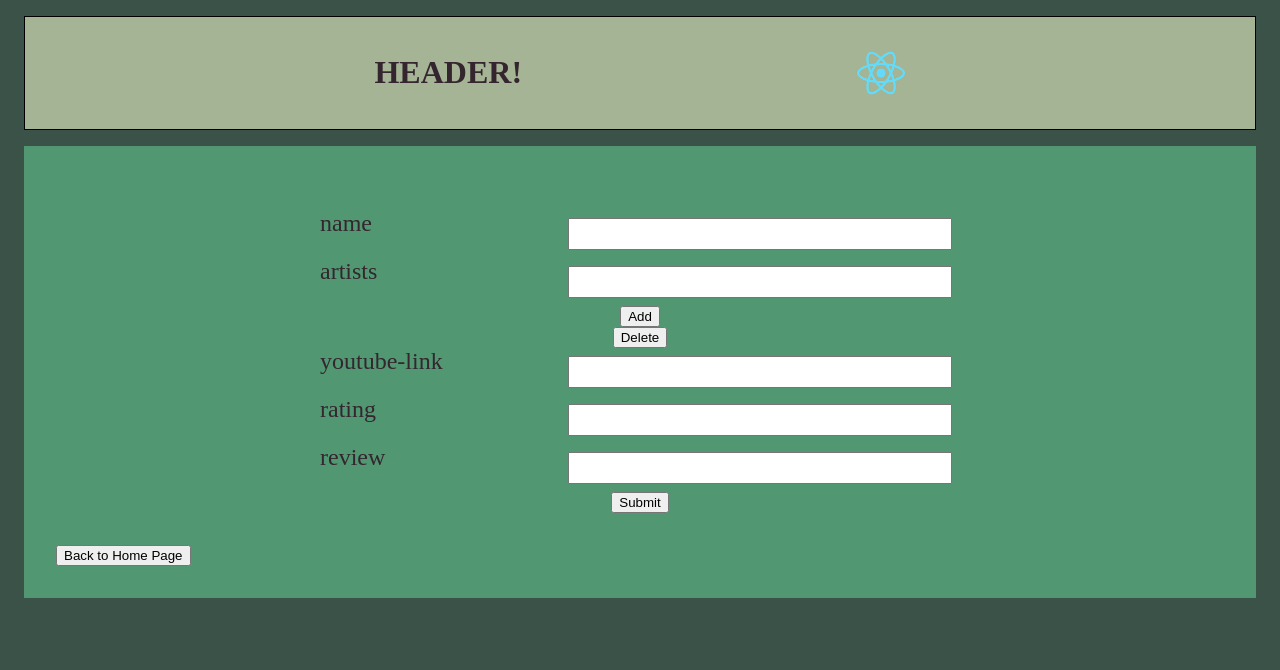
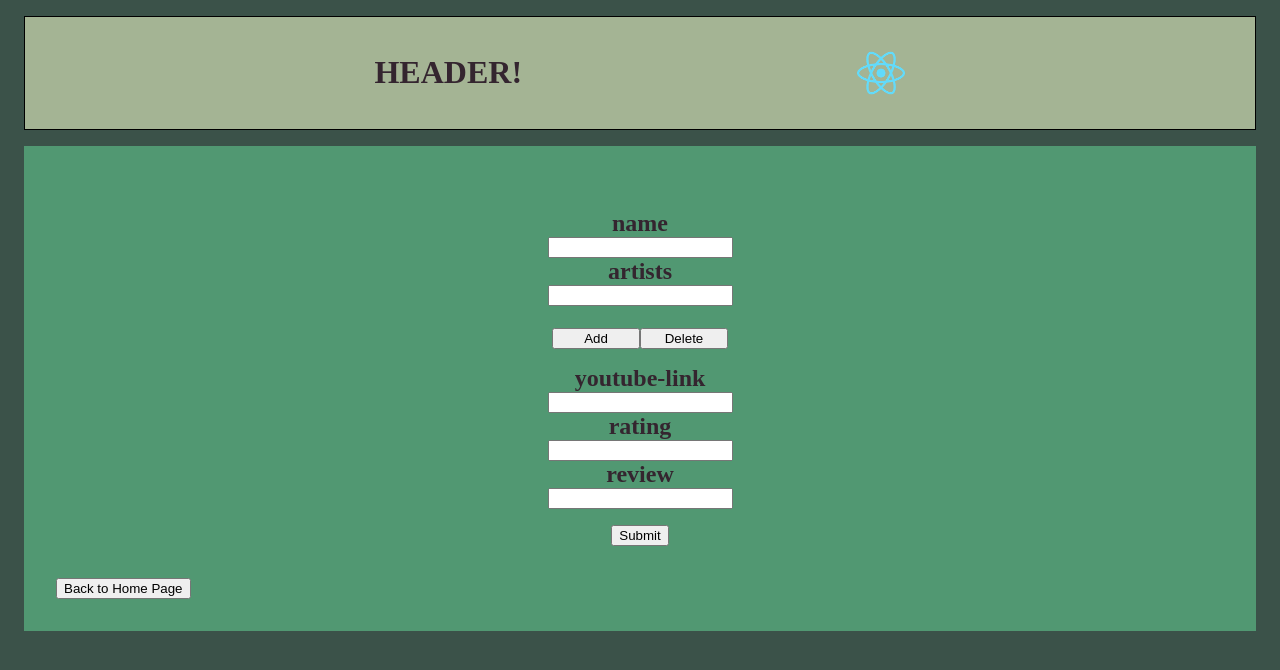
Before and after one commit to CloakingOcean/top-sick-picks-ui, a React (Create React App) app: page /api/songs/createSong in a window 1280 px wide. Shown: the top 670 px of the page. Built offline with nearby package versions, Linux system fonts and the light colour scheme.

Commit message:
Pretty good start

```diff
--- a/src/components/forms/CreateUpdateSong.scss
+++ b/src/components/forms/CreateUpdateSong.scss
@@ -4,6 +4,8 @@ form#resource-form {
   display: flex;
   flex-direction: column;
   align-items: center;
+  font-size: 1.5rem;
+  font-weight: bold;
 }
 
 .input-label-container {
@@ -25,3 +27,22 @@ form#resource-form {
   height: calc(3vw / 1.2);
   margin: 0.5rem;
 }
+
+.form-multi-input {
+  margin-bottom: 1rem;
+}
+
+.button-container {
+  //   display: flex;
+  width: 11rem;
+  //   justify-content: space-between;
+  margin-bottom: 1rem;
+}
+
+.button-container button {
+  width: 50%;
+}
+
+.submit-button {
+  margin-top: 1rem;
+}
--- a/src/components/forms/InputField.js
+++ b/src/components/forms/InputField.js
@@ -26,23 +26,26 @@ function InputField({
   }, []);
 
   return (
-    <div className="input-label-container">
+    <>
       {isArray && isArray !== undefined && <label htmlFor={name}>{name}</label>}
       {isArray &&
         isArray !== undefined &&
         stateValue.map((resource, index) => {
           return (
+            <>
               <input
                 id={name}
                 key={index}
                 value={resource}
                 name={name}
                 type={inputType}
+                className="form-multi-input"
                 onChange={(event) => {
                   onChange(event, index);
                 }}
                 data-form-group="artists"
               />
+            </>
           );
         })}
 
@@ -58,7 +61,7 @@ function InputField({
           />
         </>
       )}
-    </div>
+    </>
   );
 }
 
--- a/src/components/forms/ResourceForm.js
+++ b/src/components/forms/ResourceForm.js
@@ -87,12 +87,14 @@ function ResourceForm({
           />
         )}
 
+        <div class="button-container">
           <button type="button" onClick={addArtistInput}>
             Add
           </button>
           <button type="button" onClick={deleteArtistInput}>
             Delete
           </button>
+        </div>
 
         <InputField
           name="youtube-link"
@@ -115,7 +117,7 @@ function ResourceForm({
           inputType="text"
         />
 
-        <button type="submit" onClick={onSubmit}>
+        <button type="submit" className="submit-button" onClick={onSubmit}>
           Submit
         </button>
       </form>
```
Lines whose indentation alone changed are shown as unchanged.
